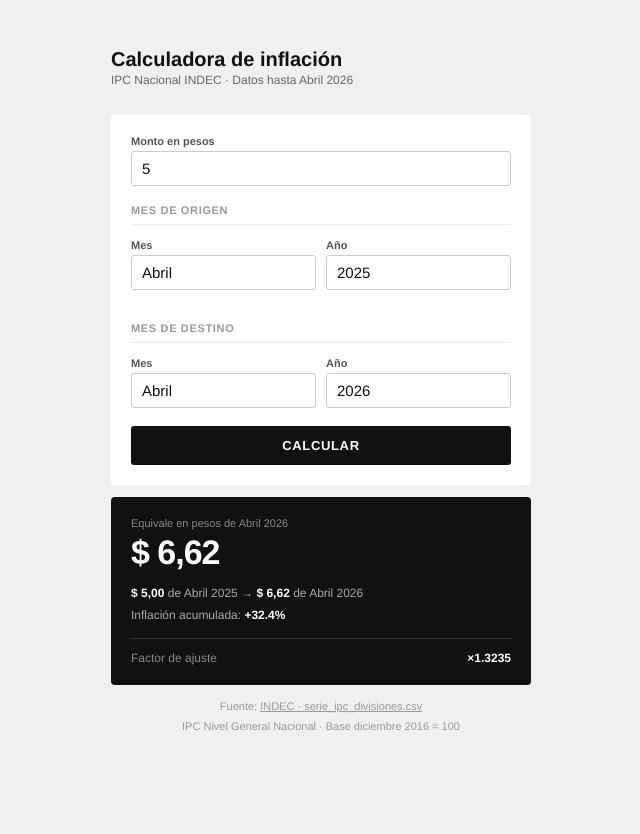
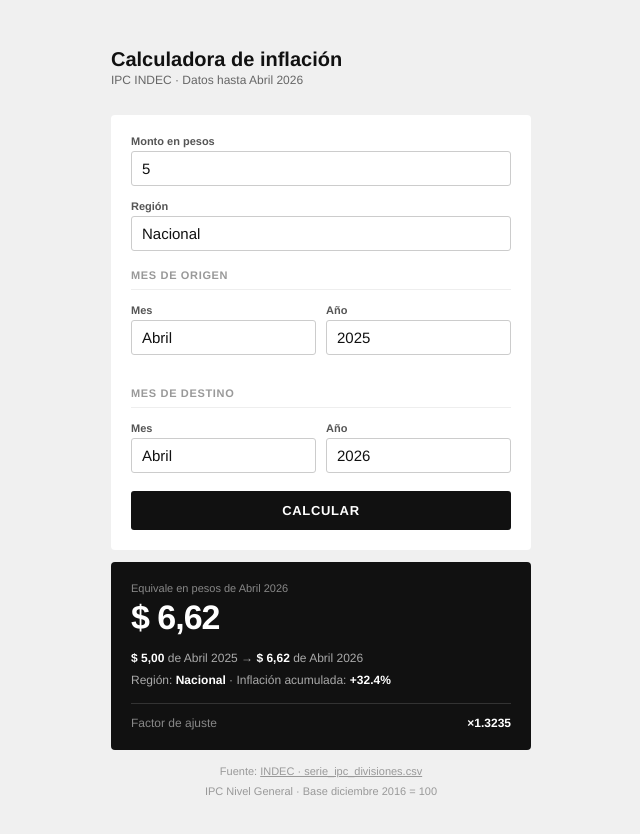
Before and after one commit to nehusandez06/calculadora-inflacion, a plain HTML site: page index.html in a window 1280 px wide. Both pictures are taken after typing "5" into the empty fields and a click on the button "CALCULAR". Shown: the whole page, without its empty margins (319-959 px from the left). Before the commit the page ends 801 px from the top, so only its background shows below. Drawn offline with Linux system fonts and the light colour scheme.

Commit message:
Add files via upload

```diff
--- a/index.html
+++ b/index.html
@@ -63,7 +63,6 @@
     button:hover:not(:disabled) { background: #333; }
     button:disabled { background: #bbb; cursor: not-allowed; }
 
-    /* resultado */
     .result {
       background: #111; color: #fff;
       border-radius: 4px; padding: 20px;
@@ -100,6 +99,11 @@
     <div class="field">
       <label>Monto en pesos</label>
       <input type="number" id="monto" placeholder="10000" min="0" step="any" disabled/>
+    </div>
+
+    <div class="field">
+      <label>Región</label>
+      <select id="region" disabled></select>
     </div>
 
     <div class="divider">Mes de origen</div>
@@ -142,7 +146,7 @@
 
   <footer>
     Fuente: <a href="https://www.indec.gob.ar/ftp/cuadros/economia/serie_ipc_divisiones.csv" target="_blank">INDEC · serie_ipc_divisiones.csv</a><br>
-    IPC Nivel General Nacional · Base diciembre 2016 = 100
+    IPC Nivel General · Base diciembre 2016 = 100
   </footer>
 
 </div>
@@ -150,34 +154,38 @@
 const MESES = ['Enero','Febrero','Marzo','Abril','Mayo','Junio',
                'Julio','Agosto','Septiembre','Octubre','Noviembre','Diciembre'];
 
-let ipc = {}; // "YYYYMM" -> índice
+const REGIONES = ['Nacional','GBA','Pampeana','Noreste','Noroeste','Cuyo','Patagonia'];
+
+// ipc["Region"]["YYYYMM"] = índice
+let ipc = {};
 
 // ── Parsear CSV ───────────────────────────────────────────────────────────
 function parsearCSV(text) {
-  // Normalizar saltos de línea y encoding
   const lineas = text.replace(/\r/g, '').split('\n');
-  // headers: Codigo;Descripcion;Clasificador;Periodo;Indice_IPC;v_m_IPC;v_i_a_IPC;Region
   for (let i = 1; i < lineas.length; i++) {
     const cols = lineas[i].split(';');
     if (cols.length < 8) continue;
-    const codigo = cols[0].trim();
-    const region = cols[7].trim();
-    if (codigo !== '0' || region !== 'Nacional') continue;
-    const periodo = cols[3].trim(); // "YYYYMM"
-    const val = parseFloat(cols[4].replace(',', '.'));
-    if (periodo && !isNaN(val)) ipc[periodo] = val;
+    const codigo  = cols[0].trim();
+    const region  = cols[7].trim();
+    if (codigo !== '0') continue;             // solo nivel general
+    if (!REGIONES.includes(region)) continue;
+    const periodo = cols[3].trim();           // "YYYYMM"
+    const val     = parseFloat(cols[4].replace(',', '.'));
+    if (!periodo || isNaN(val)) continue;
+    if (!ipc[region]) ipc[region] = {};
+    ipc[region][periodo] = val;
   }
 }
 
-// ── Cargar CSV local (mismo repo) ────────────────────────────────────────
+// ── Cargar CSV local ──────────────────────────────────────────────────────
 async function cargar() {
   const res = await fetch('serie_ipc_divisiones.csv');
   if (!res.ok) throw new Error(`No se pudo cargar el CSV (HTTP ${res.status}).`);
   const text = await res.text();
   parsearCSV(text);
-  const claves = Object.keys(ipc).sort();
-  if (claves.length === 0) throw new Error('El archivo no contiene datos reconocibles.');
-  return claves;
+  if (!ipc['Nacional'] || Object.keys(ipc['Nacional']).length === 0)
+    throw new Error('El archivo no contiene datos reconocibles.');
+  return Object.keys(ipc['Nacional']).sort();
 }
 
 // ── Poblar selects ────────────────────────────────────────────────────────
@@ -188,6 +196,16 @@ function poblarSelects(claves) {
   const anioMax = parseInt(ultima.slice(0, 4));
   const mesUlt  = parseInt(ultima.slice(4, 6));
 
+  // Región
+  const selReg = document.getElementById('region');
+  REGIONES.forEach(r => {
+    const o = document.createElement('option');
+    o.value = r; o.textContent = r;
+    selReg.appendChild(o);
+  });
+  selReg.value = 'Nacional';
+
+  // Meses
   ['mes-orig','mes-dest'].forEach(id => {
     const sel = document.getElementById(id);
     MESES.forEach((m, i) => {
@@ -198,6 +216,7 @@ function poblarSelects(claves) {
     });
   });
 
+  // Años
   ['anio-orig','anio-dest'].forEach((id, idx) => {
     const sel = document.getElementById(id);
     for (let y = anioMin; y <= anioMax; y++) {
@@ -210,18 +229,14 @@ function poblarSelects(claves) {
 
   document.getElementById('mes-orig').value = String(mesUlt).padStart(2,'0');
   document.getElementById('mes-dest').value = String(mesUlt).padStart(2,'0');
-  // si el año anterior no tiene ese mes, ponemos el primer mes disponible del año
-  const anioOrig = anioMax - 1;
-  const claveTest = `${anioOrig}${String(mesUlt).padStart(2,'0')}`;
-  if (!ipc[claveTest]) document.getElementById('mes-orig').value = '01';
 
-  ['monto','mes-orig','anio-orig','mes-dest','anio-dest'].forEach(id =>
+  ['monto','region','mes-orig','anio-orig','mes-dest','anio-dest'].forEach(id =>
     document.getElementById(id).disabled = false
   );
   document.getElementById('btn').disabled = false;
 
   const labelUltima = `${MESES[mesUlt - 1]} ${anioMax}`;
-  document.getElementById('sub').textContent = `IPC Nacional INDEC · Datos hasta ${labelUltima}`;
+  document.getElementById('sub').textContent = `IPC INDEC · Datos hasta ${labelUltima}`;
 }
 
 // ── Formatear pesos ───────────────────────────────────────────────────────
@@ -234,18 +249,20 @@ function fmt(n) {
 
 // ── Calcular ──────────────────────────────────────────────────────────────
 function calcular() {
-  const monto   = parseFloat(document.getElementById('monto').value);
-  const mesO    = document.getElementById('mes-orig').value;
-  const anioO   = document.getElementById('anio-orig').value;
-  const mesD    = document.getElementById('mes-dest').value;
-  const anioD   = document.getElementById('anio-dest').value;
+  const monto  = parseFloat(document.getElementById('monto').value);
+  const region = document.getElementById('region').value;
+  const mesO   = document.getElementById('mes-orig').value;
+  const anioO  = document.getElementById('anio-orig').value;
+  const mesD   = document.getElementById('mes-dest').value;
+  const anioD  = document.getElementById('anio-dest').value;
 
-  const errEl   = document.getElementById('err');
-  const resEl   = document.getElementById('result');
+  const errEl  = document.getElementById('err');
+  const resEl  = document.getElementById('result');
   errEl.style.display = 'none';
 
   const kO = `${anioO}${mesO}`;
   const kD = `${anioD}${mesD}`;
+  const serie = ipc[region] || {};
 
   if (!monto || isNaN(monto) || monto <= 0) {
     errEl.textContent = 'Ingresá un monto mayor a cero.';
@@ -255,28 +272,28 @@ function calcular() {
     errEl.textContent = 'El mes de origen y destino son iguales.';
     errEl.style.display = 'block'; return;
   }
-  if (!ipc[kO]) {
-    errEl.textContent = `Sin datos para ${MESES[parseInt(mesO)-1]} ${anioO}.`;
+  if (!serie[kO]) {
+    errEl.textContent = `Sin datos para ${MESES[parseInt(mesO)-1]} ${anioO} (${region}).`;
     errEl.style.display = 'block'; return;
   }
-  if (!ipc[kD]) {
-    errEl.textContent = `Sin datos para ${MESES[parseInt(mesD)-1]} ${anioD}.`;
+  if (!serie[kD]) {
+    errEl.textContent = `Sin datos para ${MESES[parseInt(mesD)-1]} ${anioD} (${region}).`;
     errEl.style.display = 'block'; return;
   }
 
-  const factor  = ipc[kD] / ipc[kO];
-  const result  = monto * factor;
-  const varPct  = ((factor - 1) * 100).toFixed(1);
-  const signo   = factor >= 1 ? '+' : '';
+  const factor = serie[kD] / serie[kO];
+  const result = monto * factor;
+  const varPct = ((factor - 1) * 100).toFixed(1);
+  const signo  = factor >= 1 ? '+' : '';
   const lO = `${MESES[parseInt(mesO)-1]} ${anioO}`;
   const lD = `${MESES[parseInt(mesD)-1]} ${anioD}`;
 
-  document.getElementById('r-dest').textContent    = lD;
-  document.getElementById('r-monto').textContent   = fmt(result);
-  document.getElementById('r-detalle').innerHTML   =
+  document.getElementById('r-dest').textContent  = lD;
+  document.getElementById('r-monto').textContent = fmt(result);
+  document.getElementById('r-detalle').innerHTML =
     `<strong>${fmt(monto)}</strong> de ${lO} → <strong>${fmt(result)}</strong> de ${lD}<br>` +
-    `Inflación acumulada: <strong>${signo}${varPct}%</strong>`;
-  document.getElementById('r-factor').textContent  = `×${factor.toFixed(4)}`;
+    `Región: <strong>${region}</strong> · Inflación acumulada: <strong>${signo}${varPct}%</strong>`;
+  document.getElementById('r-factor').textContent = `×${factor.toFixed(4)}`;
 
   resEl.style.display = 'block';
 }
```
